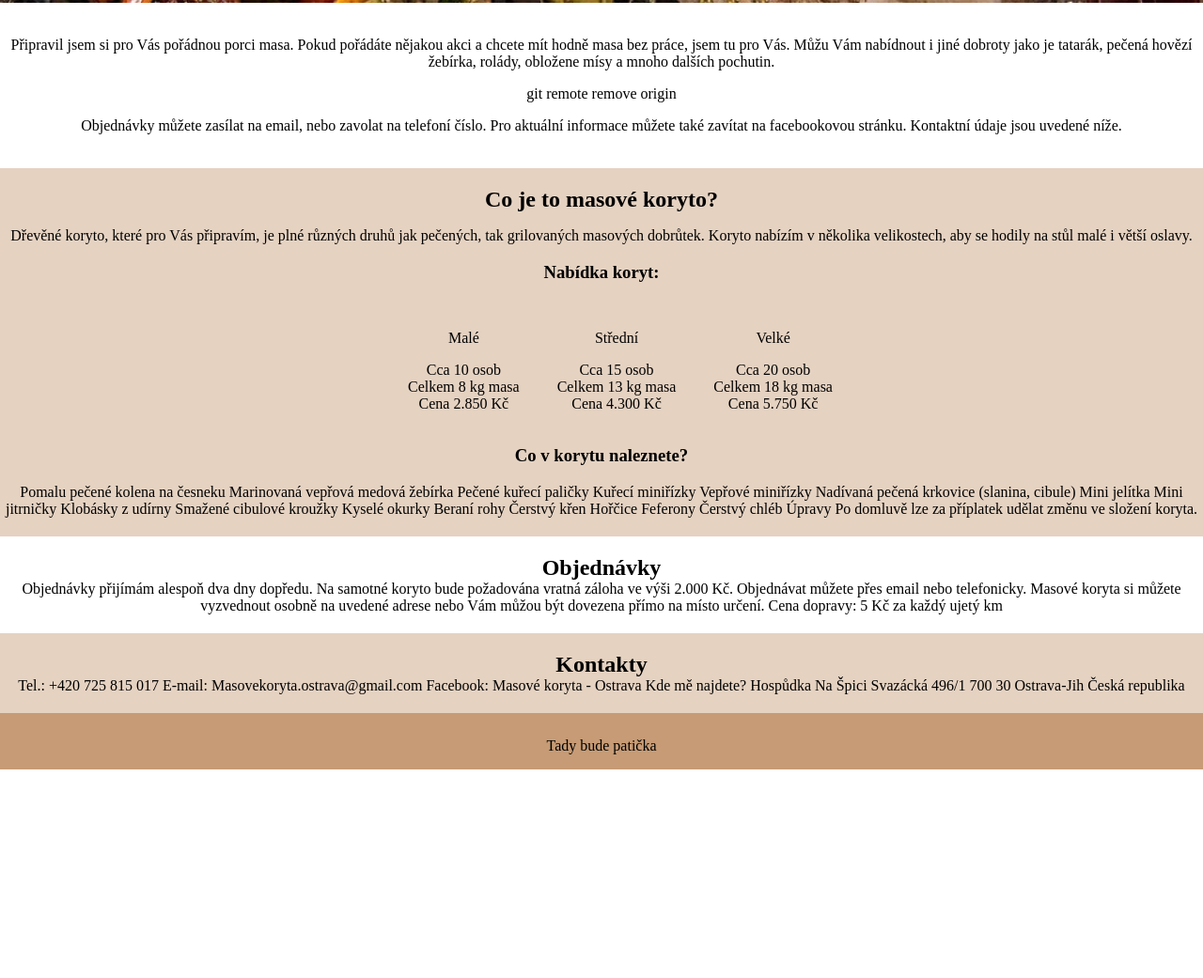
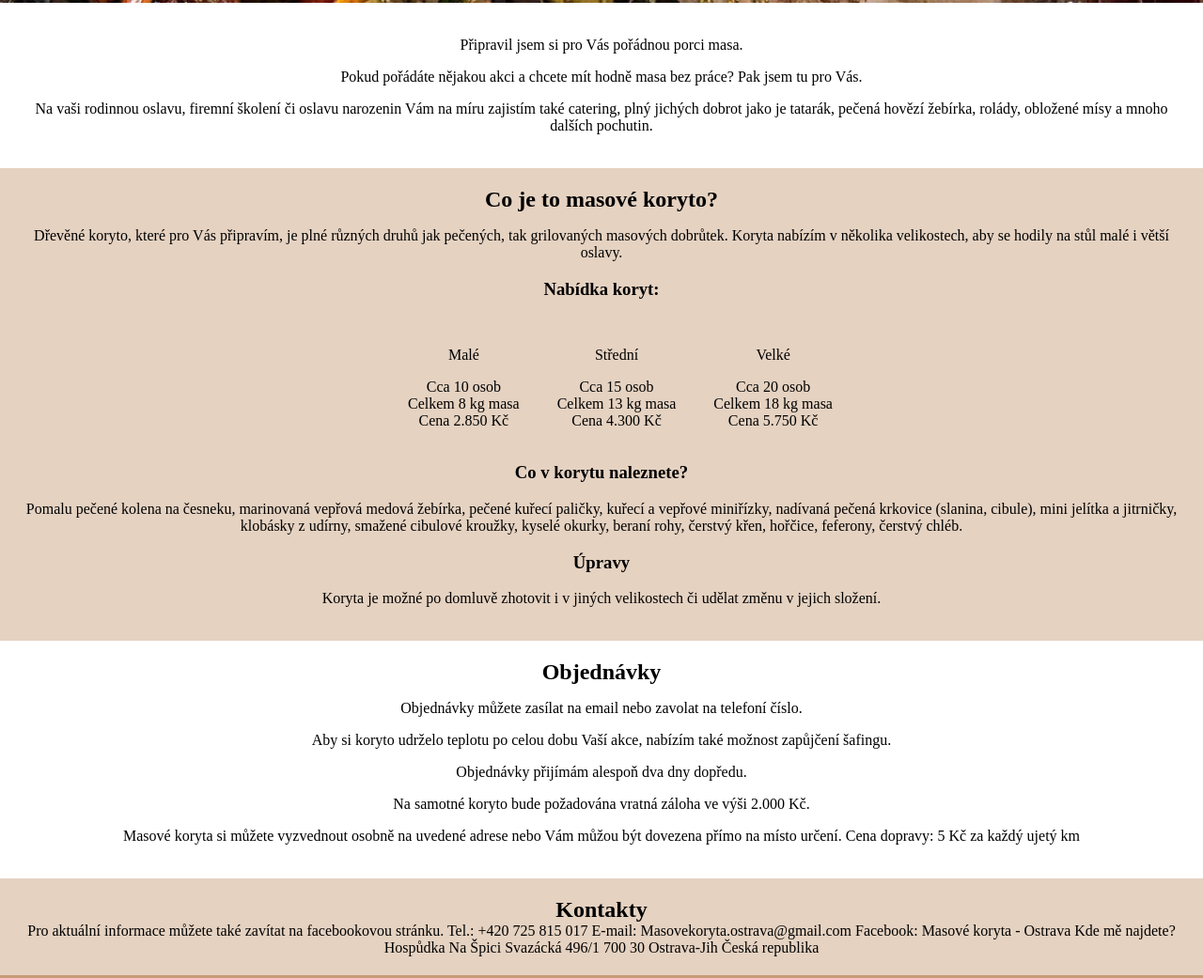
Before and after one commit to PetraU11/MK, a plain HTML site: page index.html in a window 1280 px wide. Shown: the part 487-1528 px from the top of the page at 94% size. Before the commit the page ends 1306 px from the top, so only its background shows below. Drawn offline with Linux system fonts and the light colour scheme.

Commit message:
requested text added

```diff
--- a/index.html
+++ b/index.html
@@ -33,7 +33,7 @@
 
 <section class="header__introduction">
 
-<h1 class="header__introduction-h1"> TEST: Masová koryta Ostrava</h1>
+<h1 class="header__introduction-h1"> Masová koryta Ostrava</h1>
 <h2 class="header__introduction-h2"> ...prostě pořádná porce masa. </h2>
 
 </section>
@@ -45,16 +45,11 @@
 <main class="main">
 
 <section class="about" id="about">
-<p>
-Připravil jsem si pro Vás pořádnou porci masa.
-Pokud pořádáte nějakou akci a chcete mít hodně masa bez práce, jsem tu pro Vás.
-Můžu Vám nabídnout i jiné dobroty jako je tatarák, pečená hovězí žebírka,
-rolády, obložene mísy a mnoho dalších pochutin.</p>
-git remote remove origin
-<p>
-Objednávky můžete zasílat na email, nebo zavolat na telefoní číslo.
-Pro aktuální informace můžete také zavítat na facebookovou stránku.
-Kontaktní údaje jsou uvedené níže.</p>
+<p> Připravil jsem si pro Vás pořádnou porci masa. </p>
+<p> Pokud pořádáte nějakou akci a chcete mít hodně masa bez práce? Pak jsem tu pro Vás.</p>
+<p> Na vaši rodinnou oslavu, firemní školení či oslavu narozenin Vám na míru zajistím také catering, plný jichých dobrot jako je tatarák, pečená hovězí žebírka,
+rolády, obložené mísy a mnoho dalších pochutin.</p>
+
 
 </section>
 
@@ -64,7 +59,9 @@ Kontaktní údaje jsou uvedené níže.</p>
 <h2> Co je to masové koryto? </h2>
 
 <p> Dřevěné koryto, které pro Vás připravím, je plné různých druhů jak pečených, tak grilovaných masových dobrůtek.
-Koryto nabízím v několika velikostech, aby se hodily na stůl malé i větší oslavy.</p>
+Koryta nabízím v několika velikostech, aby se hodily na stůl malé i větší oslavy.</p>
+
+
 
 <h3> Nabídka koryt: </h3>
 <div class="catering_pricing">
@@ -88,28 +85,20 @@ Koryto nabízím v několika velikostech, aby se hodily na stůl malé i větš
 <li> Celkem 18 kg masa</li>
 <li> Cena 5.750 Kč</li>
 </ul>
+
 </div>
 
 
 <h3> Co v korytu naleznete?</h3>
-Pomalu pečené kolena na česneku
-Marinovaná vepřová medová žebírka
-Pečené kuřecí paličky
-Kuřecí miniřízky
-Vepřové miniřízky
-Nadívaná pečená krkovice (slanina, cibule)
-Mini jelítka
-Mini jitrničky
-Klobásky z udírny
-Smažené cibulové kroužky
-Kyselé okurky
-Beraní rohy
-Čerstvý křen
-Hořčice
-Feferony
-Čerstvý chléb
-Úpravy
-Po domluvě lze za příplatek udělat změnu ve složení koryta.
+<p> Pomalu pečené kolena na česneku, marinovaná vepřová medová žebírka, pečené kuřecí paličky,
+kuřecí a vepřové miniřízky, nadívaná pečená krkovice (slanina, cibule), mini jelítka a jitrničky,
+klobásky z udírny, smažené cibulové kroužky, kyselé okurky, beraní rohy, čerstvý křen, hořčice, feferony,
+čerstvý chléb.
+</p>
+
+<h3>Úpravy </h3>
+
+<p> Koryta je možné po domluvě zhotovit i v jiných velikostech či udělat změnu v jejich složení.</p>
 
 
 </section>
@@ -118,17 +107,24 @@ Po domluvě lze za příplatek udělat změnu ve složení koryta.
 <section class="order" id="order">
 <h2> Objednávky </h2>
 
-Objednávky přijímám alespoň dva dny dopředu.
-Na samotné koryto bude požadována vratná záloha ve výši 2.000 Kč.
-Objednávat můžete přes email nebo telefonicky.
-Masové koryta si můžete vyzvednout osobně na uvedené adrese nebo Vám můžou být dovezena přímo na místo určení.
-Cena dopravy: 5 Kč za každý ujetý km
+<p>
+Objednávky můžete zasílat na email nebo zavolat na telefoní číslo.
+</p>
+
+<p> Aby si koryto udrželo teplotu po celou dobu Vaší akce, nabízím také možnost zapůjčení šafingu.</p>
+
+<p> Objednávky přijímám alespoň dva dny dopředu.</p>
+<p> Na samotné koryto bude požadována vratná záloha ve výši 2.000 Kč.</p>
+<p> Masové koryta si můžete vyzvednout osobně na uvedené adrese nebo Vám můžou být dovezena přímo na místo určení.
+Cena dopravy: 5 Kč za každý ujetý km</p>
 </section>
 
 
 
 <section class="contact" id="contact">
 <h2> Kontakty </h2>
+
+Pro aktuální informace můžete také zavítat na facebookovou stránku.
 
 Tel.:	   	+420 725 815 017
 E-mail:	   	Masovekoryta.ostrava@gmail.com
--- a/scss/style.scss
+++ b/scss/style.scss
@@ -7,8 +7,7 @@ body{
 }
 
 main section{
-    padding-top: 20px;
-    padding-bottom: 20px;
+   padding:20px;
 }
 
 main section:nth-child(2n){
```
Also changed, not shown: css/style.css, 1 other file.
